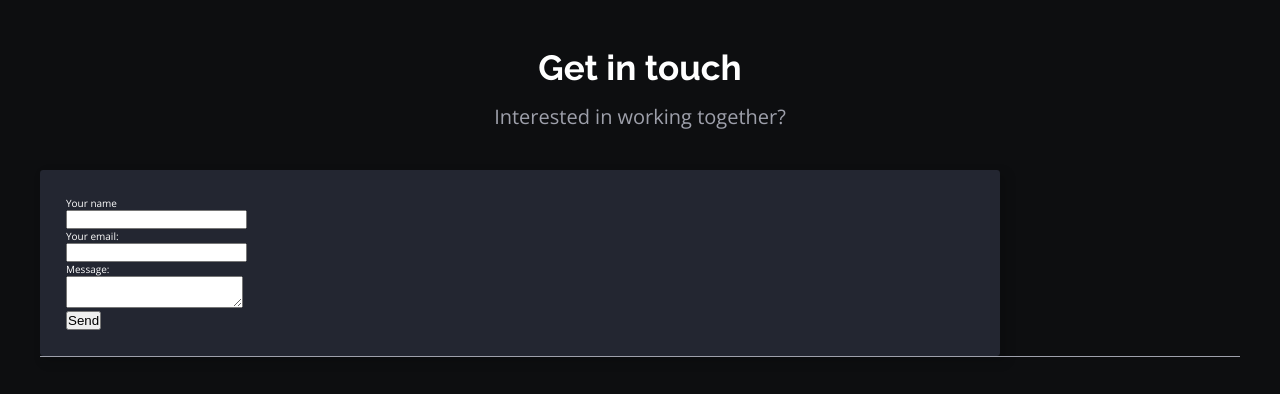
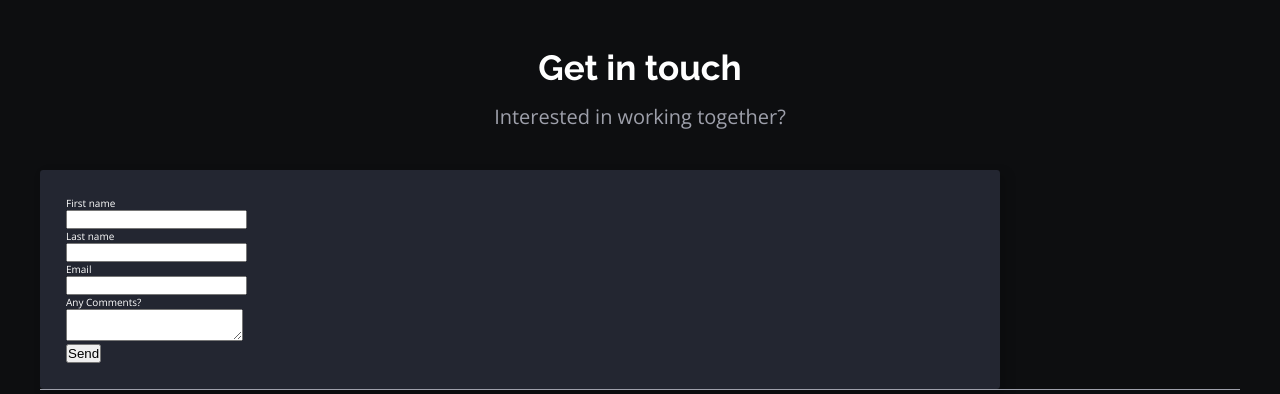
Before and after one commit to promathieuthiry/-deprecated-portfolio, a Gatsby site: page / in a window 1280 px wide. Shown: the part 3576-3970 px from the top of the page. Built offline with nearby package versions, Linux system fonts and the light colour scheme; Gatsby itself is replaced by a stand-in of ours.

Commit message:
update forms

```diff
--- a/src/components/contact/contact.js
+++ b/src/components/contact/contact.js
@@ -44,46 +44,49 @@ const Contact = () => {
       <p className={description}>Interested in working together?</p>
       <div className={form_container}>
         <form
-          name="contact"
+          name="contact v2"
           method="post"
-          //   action="/thanks/"
           data-netlify="true"
+          onSubmit="submit"
           data-netlify-honeypot="bot-field"
-          //   onSubmit={handleSubmit}
-          onSubmit="submit"
         >
-          {/* The `form-name` hidden field is required to support form submissions without JavaScript */}
-          <input type="hidden" name="form-name" value="contact" />
-          <p hidden>
+          <input type="hidden" name="form-name" value="contact v2" />
+
+          <div hidden>
+            <input name="bot-field" />
+          </div>
+
+          <div>
             <label>
-              Don’t fill this out:{" "}
-              <input name="bot-field" onChange={handleChange} />
+              First name
+              <br />
+              <input type="text" name="first-name" />
             </label>
-          </p>
-          <p>
+          </div>
+
+          <div>
             <label>
-              Your name
+              Last name
               <br />
-              <input type="text" name="name" onChange={handleChange} required />
+              <input type="text" name="last-name" />
             </label>
-          </p>
-          <p>
+          </div>
+
+          <div>
+            <label htmlFor="email">Email</label>
+            <br />
+            <input id="email" type="email" name="email" />
+          </div>
+
+          <div>
             <label>
-              Your email:
+              Any Comments?
               <br />
-              <input type="email" name="email" onChange={handleChange} />
+              <textarea name="comments"></textarea>
             </label>
-          </p>
-          <p>
-            <label>
-              Message:
-              <br />
-              <textarea name="message" onChange={handleChange} />
-            </label>
-          </p>
-          <p>
-            <button type="submit">Send</button>
-          </p>
+          </div>
+
+          <button type="submit">Send</button>
         </form>
       </div>
     </div>
```
